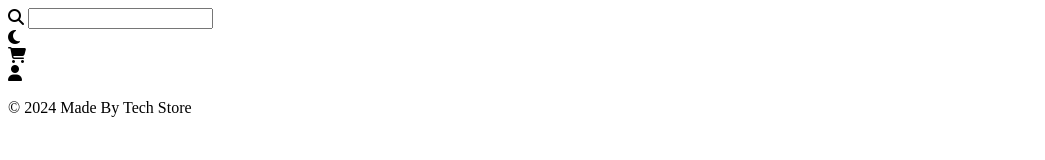
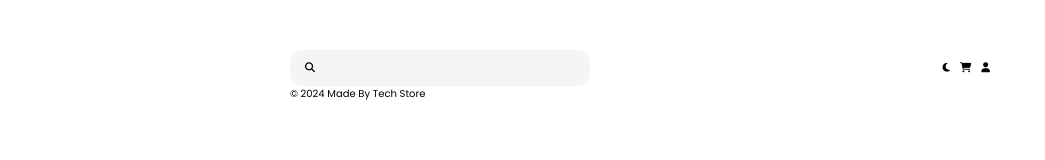
Before and after one commit to Johanh0/Tech-Store, a website: page index.html in a window 1280 px wide. Shown: the whole page, without its empty margins (0-1045 px from the left). Drawn offline with Linux system fonts and the light colour scheme.

Commit message:
SCSS styles started, variables, global and nav styles were added. Also fontAwesome CDN and Google Fonts CDN were added

```diff
--- a/index.html
+++ b/index.html
@@ -11,6 +11,13 @@
       crossorigin="anonymous"
       referrerpolicy="no-referrer"
     />
+    <link rel="preconnect" href="https://fonts.googleapis.com" />
+    <link rel="preconnect" href="https://fonts.gstatic.com" crossorigin />
+    <link
+      href="https://fonts.googleapis.com/css2?family=Poppins:ital,wght@0,100;0,200;0,300;0,400;0,500;0,600;0,700;0,800;0,900;1,100;1,200;1,300;1,400;1,500;1,600;1,700;1,800;1,900&display=swap"
+      rel="stylesheet"
+    />
+    <link rel="stylesheet" href="./css/styles.css" />
   </head>
   <body>
     <header>
--- /dev/null
+++ b/scss/_global.scss
@@ -0,0 +1,13 @@
+* {
+  box-sizing: border-box;
+  margin: 0;
+  padding: 0;
+}
+
+html {
+  font-family: "Poppins", sans-serif;
+  font-size: 62.5%;
+  max-width: 700px;
+  margin: 0 auto;
+  padding: 50px 0;
+}
--- /dev/null
+++ b/scss/_nav.scss
@@ -0,0 +1,30 @@
+header .nav {
+  display: flex;
+  justify-content: space-between;
+  align-items: center;
+
+  .nav__search form div {
+    display: flex;
+    gap: 10px;
+    width: 300px;
+    padding: 10px 15px;
+    background-color: map-get($colors, soft-gray);
+    border-radius: 10px;
+
+    label {
+      cursor: pointer;
+    }
+
+    input#search {
+      flex: 1;
+      border: none;
+      outline: none;
+      background-color: transparent;
+    }
+  }
+
+  .nav__user-controls {
+    display: flex;
+    gap: 10px;
+  }
+}
--- /dev/null
+++ b/scss/_var.scss
@@ -0,0 +1,6 @@
+$colors: (
+  primary: #ffc831,
+  secondary: #212b36,
+  gray: #637381,
+  soft-gray: #f3f5f7,
+);
--- a/scss/styles.scss
+++ b/scss/styles.scss
@@ -0,0 +1,3 @@
+@import "./var";
+@import "./global";
+@import "./nav";
```
Also changed, not shown: css/styles.css (added).
